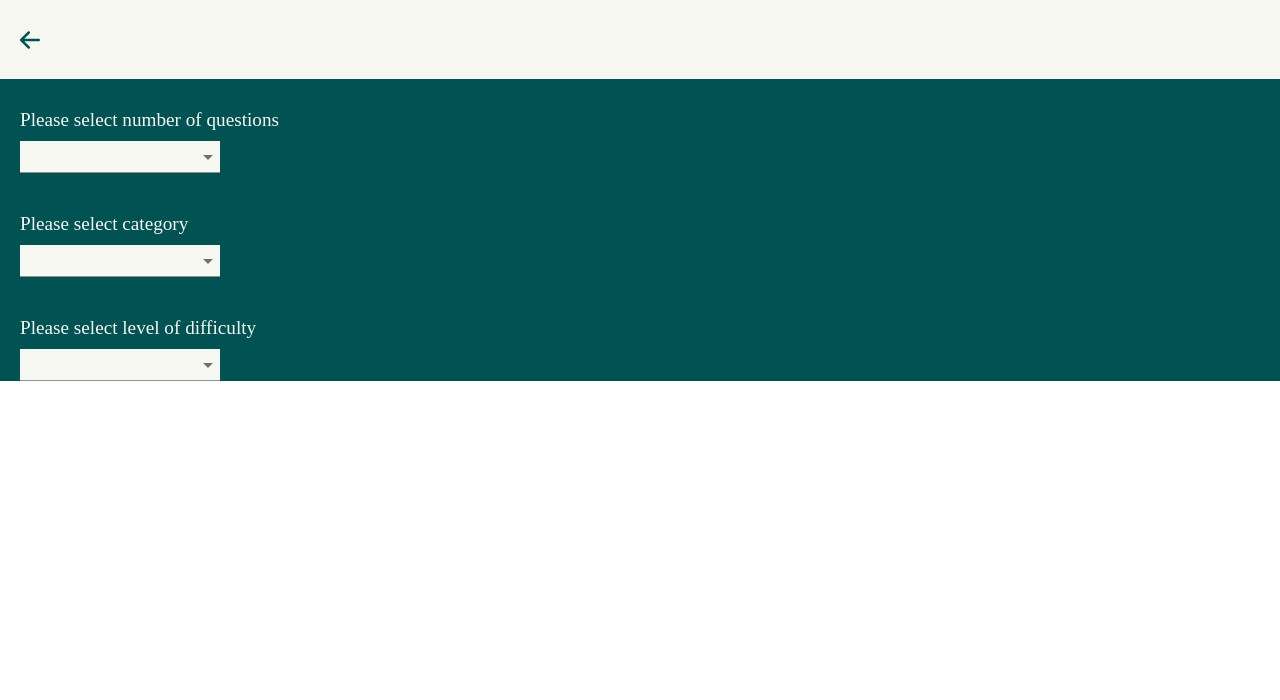
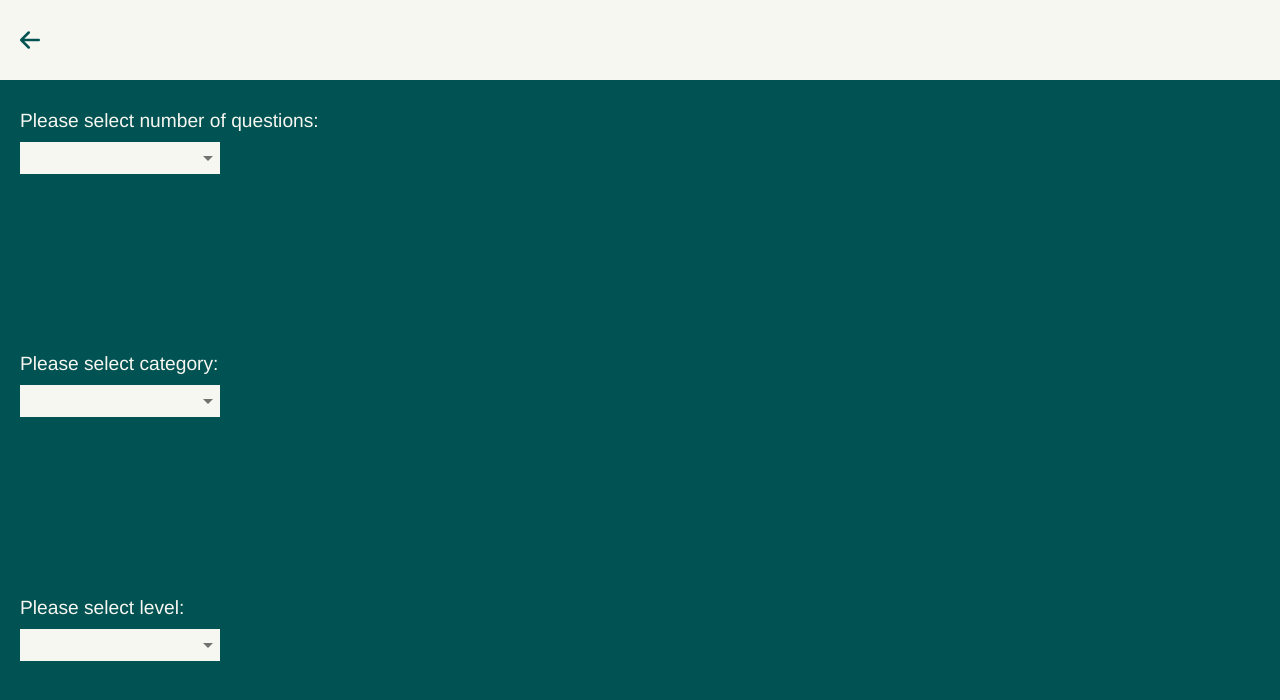
Before and after one commit to LStrouhal/triviap, a React (Create React App) app in the folder frontend/: page / in a window 1280 px wide. Shown: the top 700 px of the page. Built offline with nearby package versions, Linux system fonts and the light colour scheme.

Commit message:
added frontend for selection page

```diff
--- a/frontend/package.json
+++ b/frontend/package.json
@@ -4,7 +4,6 @@
   "private": true,
   "dependencies": {
     "@material-ui/core": "^4.11.3",
-    "@styled-icons/boxicons-regular": "^10.23.0",
     "@testing-library/jest-dom": "^5.11.9",
     "@testing-library/react": "^11.2.5",
     "@testing-library/user-event": "^12.8.3",
--- a/frontend/src/App.js
+++ b/frontend/src/App.js
@@ -1,6 +1,6 @@
-import styled from "styled-components/macro"
 import SelectionsHeader from "./components/SelectionsHeader";
 import Selections from "./components/Selections";
+import PageLayout from "./components/PageLayout";
 
 export default function App() {
 
@@ -12,10 +12,3 @@ export default function App() {
         </PageLayout>
     );
 }
-
-const PageLayout = styled.div`
-  background: var(--greenStandard);
-  color: var(--beigeStandard);
-  display: grid;
-  grid-template-rows: auto 1fr;
-`;
--- a/frontend/src/components/CategorySelector.js
+++ b/frontend/src/components/CategorySelector.js
@@ -1,6 +1,6 @@
 import {Select, MenuItem, FormControl} from "@material-ui/core"
 import {useState} from "react";
-import useStyles from "./DropdownStlye";
+import useStyles from "./DropdownStyle";
 
 export default function CategorySelector() {
 
@@ -12,7 +12,7 @@ export default function CategorySelector() {
     return (
         <section>
             <FormControl className={style.formControl}>
-                <Select onChange={handleChange}>
+                <Select className={style.Select} disableUnderline={true} onChange={handleChange}>
                     <MenuItem value={1}> General Knowledge</MenuItem>
                     <MenuItem value={2}>Entertainment: Books</MenuItem>
                     <MenuItem value={3}>Entertainment: Film</MenuItem>
--- a/frontend/src/components/DifficultySelector.js
+++ b/frontend/src/components/DifficultySelector.js
@@ -1,6 +1,6 @@
 import {Select, MenuItem, FormControl} from "@material-ui/core"
 import {useState} from "react";
-import useStyles from "./DropdownStlye";
+import useStyles from "./DropdownStyle";
 import styled from "styled-components/macro"
 
 export default function DifficultySelector() {
@@ -12,7 +12,7 @@ export default function DifficultySelector() {
     return (
         <Wrapper>
             <FormControl className={style.formControl}>
-                <Select onChange={handleChange}>
+                <Select className={style.Select} disableUnderline={true} onChange={handleChange}>
                     <MenuItem value={"Easy"}>Easy</MenuItem>
                     <MenuItem value={"Medium"}>Medium</MenuItem>
                     <MenuItem value={"Difficult"}>Difficult</MenuItem>
--- a/frontend/src/components/DropdownStlye.js
+++ b/frontend/src/components/DropdownStyle.js
@@ -2,7 +2,8 @@ import {makeStyles} from "@material-ui/core";
 
 const useStyles = makeStyles(theme => ({
     formControl: {minWidth: 200, background: "#f7f7f2", fontSize: "0.7em"},
-    MenuItem: {fontSize: "0.7em"}
+    MenuItem: {fontSize: "0.9em",},
+    Select: {marginLeft: 5,fontFamily: "Helvetica Neue"}
 }))
 
 export default useStyles;
--- a/frontend/src/components/GlobalStyle.js
+++ b/frontend/src/components/GlobalStyle.js
@@ -4,6 +4,7 @@ export default createGlobalStyle`
   :root {
     --greenStandard: #015252;
     --beigeStandard: #f7f7f2;
+    font-family: "Helvetica Neue";
   }
 
   * {
--- a/frontend/src/components/NumberSelector.js
+++ b/frontend/src/components/NumberSelector.js
@@ -1,6 +1,6 @@
 import {Select, MenuItem, FormControl} from "@material-ui/core"
 import {useState} from "react";
-import useStyles from "./DropdownStlye";
+import useStyles from "./DropdownStyle";
 
 export default function NumberSelector() {
     const style = useStyles();
@@ -11,14 +11,14 @@ export default function NumberSelector() {
     return (
         <section>
             <FormControl className={style.formControl}>
-                <Select onChange={handleChange}>
-                    <MenuItem value={"10"}>10</MenuItem>
-                    <MenuItem value={"15"}>15</MenuItem>
-                    <MenuItem value={"20"}>20</MenuItem>
-                    <MenuItem value={"25"}>15</MenuItem>
-                    <MenuItem value={"30"}>20</MenuItem>
-                    <MenuItem value={"35"}>15</MenuItem>
-                    <MenuItem value={"40"}>20</MenuItem>
+                <Select className={style.Select} disableUnderline={true} onChange={handleChange}>
+                    <MenuItem className = {style.MenuItem} value={"10"}>10</MenuItem>
+                    <MenuItem className = {style.MenuItem} value={"15"}>15</MenuItem>
+                    <MenuItem className = {style.MenuItem} value={"20"}>20</MenuItem>
+                    <MenuItem className = {style.MenuItem} value={"25"}>25</MenuItem>
+                    <MenuItem className = {style.MenuItem} value={"30"}>30</MenuItem>
+                    <MenuItem className = {style.MenuItem} value={"35"}>35</MenuItem>
+                    <MenuItem className = {style.MenuItem} value={"40"}>40</MenuItem>
                 </Select>
             </FormControl>
         </section>
--- /dev/null
+++ b/frontend/src/components/PageLayout.js
@@ -0,0 +1,10 @@
+import styled from "styled-components/macro";
+
+export default styled.div`
+  height: 100vh;
+  background: var(--greenStandard);
+  color: var(--beigeStandard);
+  display: grid;
+  grid-template-rows: 10% auto;
+  font-family: "Helvetica Neue";
+`;
--- a/frontend/src/components/Selections.js
+++ b/frontend/src/components/Selections.js
@@ -7,15 +7,15 @@ export default function Selections() {
     return (
         <Wrapper>
             <section>
-                <header> Please select number of questions</header>
+                <header> Please select number of questions: </header>
                 <NumberSelector/>
             </section>
             <section>
-                <header> Please select category</header>
+                <header> Please select category: </header>
                 <CategorySelector/>
             </section>
             <section>
-                <header> Please select level of difficulty</header>
+                <header> Please select level: </header>
                 <DifficultySelector/>
             </section>
         </Wrapper>
@@ -26,7 +26,7 @@ const Wrapper = styled.main`
   overflow-y: scroll;
   padding: 0 20px;
   display: grid;
-  grid-template-rows: 1fr 1fr 1fr;
+  grid-template-rows: auto auto auto;
   grid-gap: 10px;
 
   header {
--- a/frontend/src/components/SelectionsHeader.js
+++ b/frontend/src/components/SelectionsHeader.js
@@ -14,4 +14,4 @@ const Header = styled.header`
   background: var(--beigeStandard);
   padding: 10px;
 
-`
+`;
```
